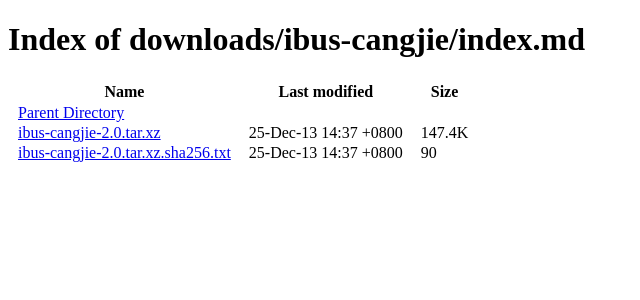
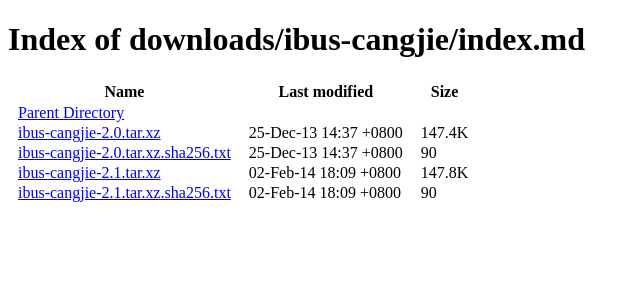
Before and after one commit to brendanhoran/cangjians.github.io, a Jekyll site: the page built from downloads/ibus-cangjie/index.md, in a window 1280 px wide. Shown: the top 300 px of the page, without its empty margins (0-640 px from the left). Built offline with Jekyll 4.4.1, drawn with Linux system fonts in a browser that asks for light colours.

Commit message:
ibus-cangjie: Add the 2.1 release

```diff
--- /dev/null
+++ b/downloads/ibus-cangjie/ibus-cangjie-2.1.tar.xz.sha256.txt
@@ -0,0 +1 @@
+00563b16fdbc8033e019b37e3ee17f62fb5dd05c68fd67b114909d7261cd433c  ibus-cangjie-2.1.tar.xz
--- a/downloads/ibus-cangjie/index.md
+++ b/downloads/ibus-cangjie/index.md
@@ -5,3 +5,5 @@ project: ibus-cangjie
 
 <tr><td><a href="ibus-cangjie-2.0.tar.xz">ibus-cangjie-2.0.tar.xz</a></td><td>25-Dec-13 14:37 +0800</td><td>147.4K</td></tr>
 <tr><td><a href="ibus-cangjie-2.0.tar.xz.sha256.txt">ibus-cangjie-2.0.tar.xz.sha256.txt</a></td><td>25-Dec-13 14:37 +0800</td><td>90</td></tr>
+<tr><td><a href="ibus-cangjie-2.1.tar.xz">ibus-cangjie-2.1.tar.xz</a></td><td>02-Feb-14 18:09 +0800</td><td>147.8K</td></tr>
+<tr><td><a href="ibus-cangjie-2.1.tar.xz.sha256.txt">ibus-cangjie-2.1.tar.xz.sha256.txt</a></td><td>02-Feb-14 18:09 +0800</td><td>90</td></tr>
```
Also changed, not shown: downloads/index.md (+3 -3 lines), 1 other file.
